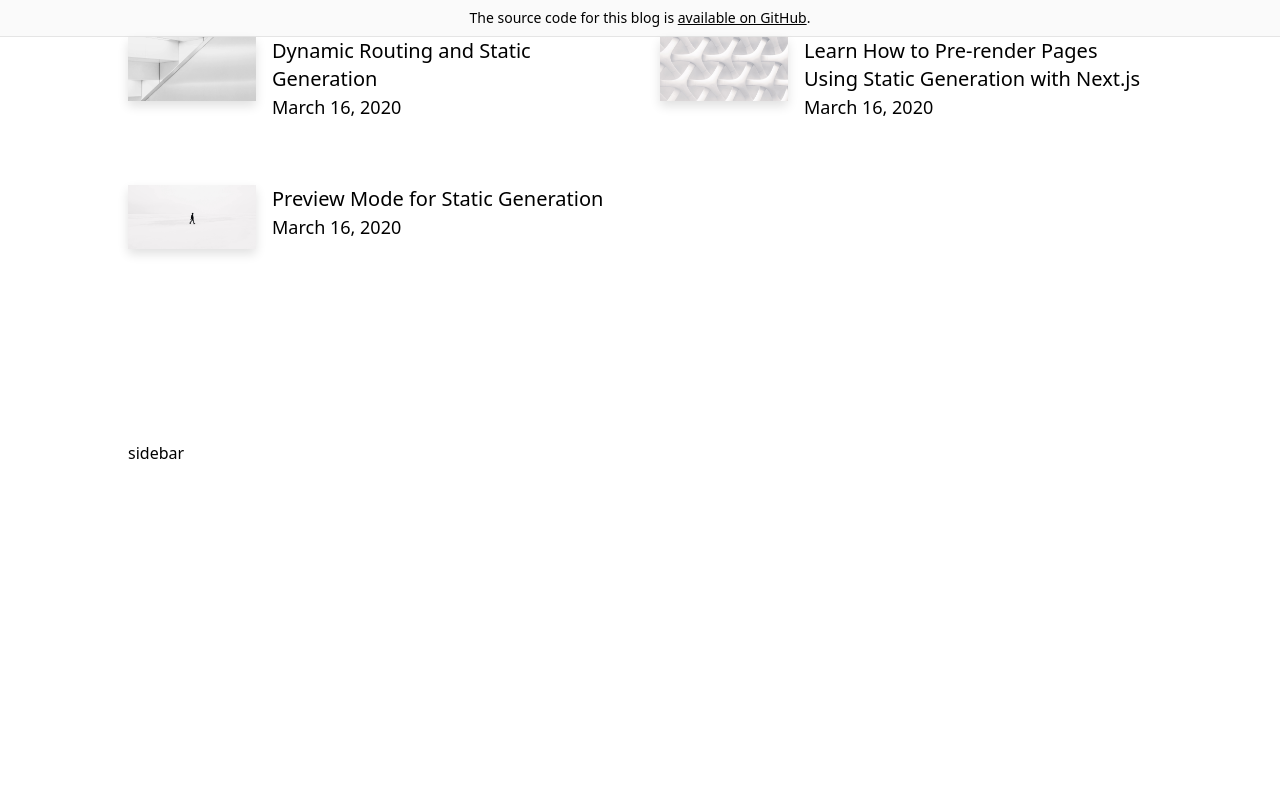
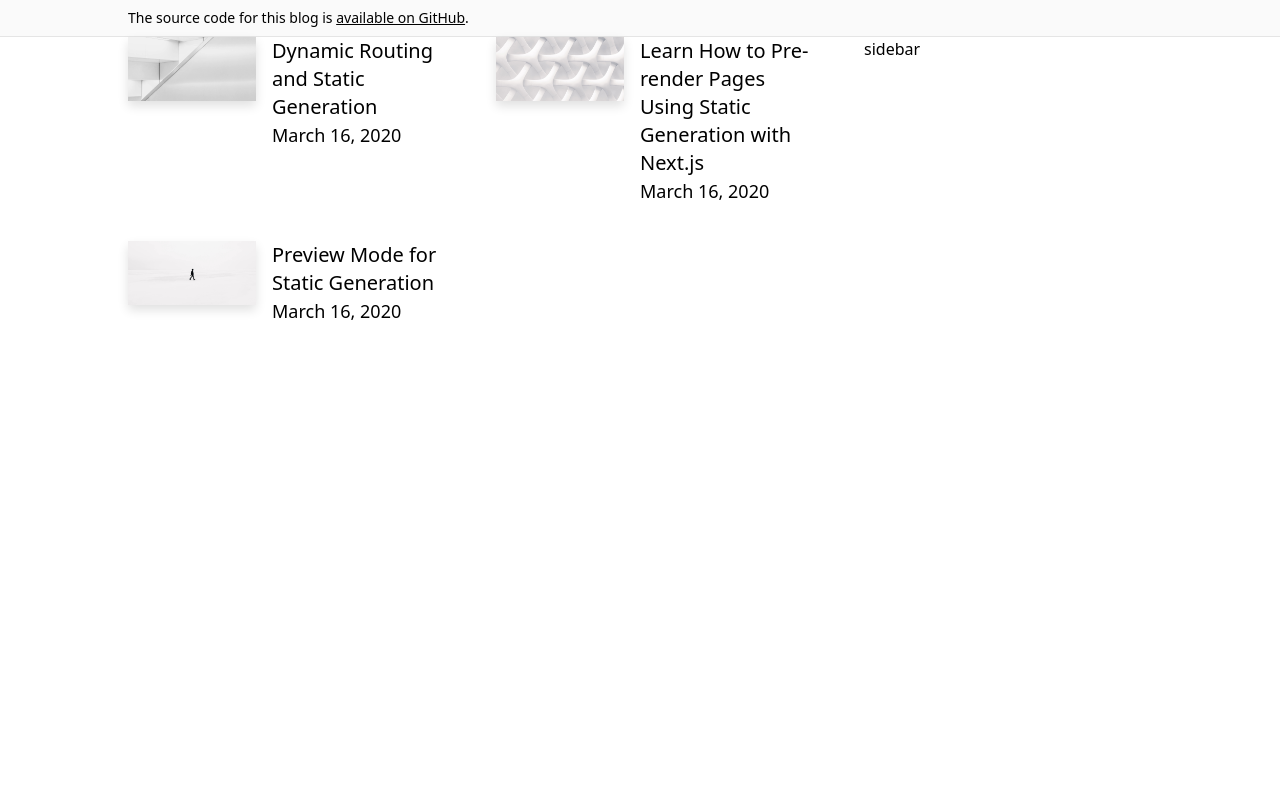
Before and after one commit to nochifuchi/nochi-log, a Next.js app: page / in a window 1280 px wide. Shown: the top 800 px of the page. Built offline with nearby package versions, Linux system fonts and the light colour scheme.

Commit message:
レイアウト調整

```diff
--- a/components/container.tsx
+++ b/components/container.tsx
@@ -3,7 +3,7 @@ type Props = {
 }
 
 const Container = ({ children }: Props) => {
-  return <div className="container max-w-screen-lg lg:mx-auto w-full">{children}</div>
+  return <div className="container flex flex-1 flex-col md:flex-row max-w-screen-lg lg:mx-auto w-full">{children}</div>
 }
 
 export default Container
--- a/components/more-stories.tsx
+++ b/components/more-stories.tsx
@@ -7,7 +7,7 @@ type Props = {
 
 const MoreStories = ({ posts }: Props) => {
   return (
-    <section className="max-w-5xl mx-auto">
+    <section className="flex-1">
       <div className="grid grid-cols-1 md:grid-cols-2 md:gap-x-10 gap-y-10 md:gap-y-5 pb-32">
         {posts.map((post) => (
           <PostPreview
--- a/components/sidebar.tsx
+++ b/components/sidebar.tsx
@@ -2,8 +2,10 @@ import Link from 'next/link'
 
 const Sidebar = () => {
   return (
-    <section>
-      sidebar
+    <section className="ml-0 md:ml-10">
+      <div className="h-full w-full md:w-72">
+        sidebar
+      </div>
     </section>
   )
 }
```
